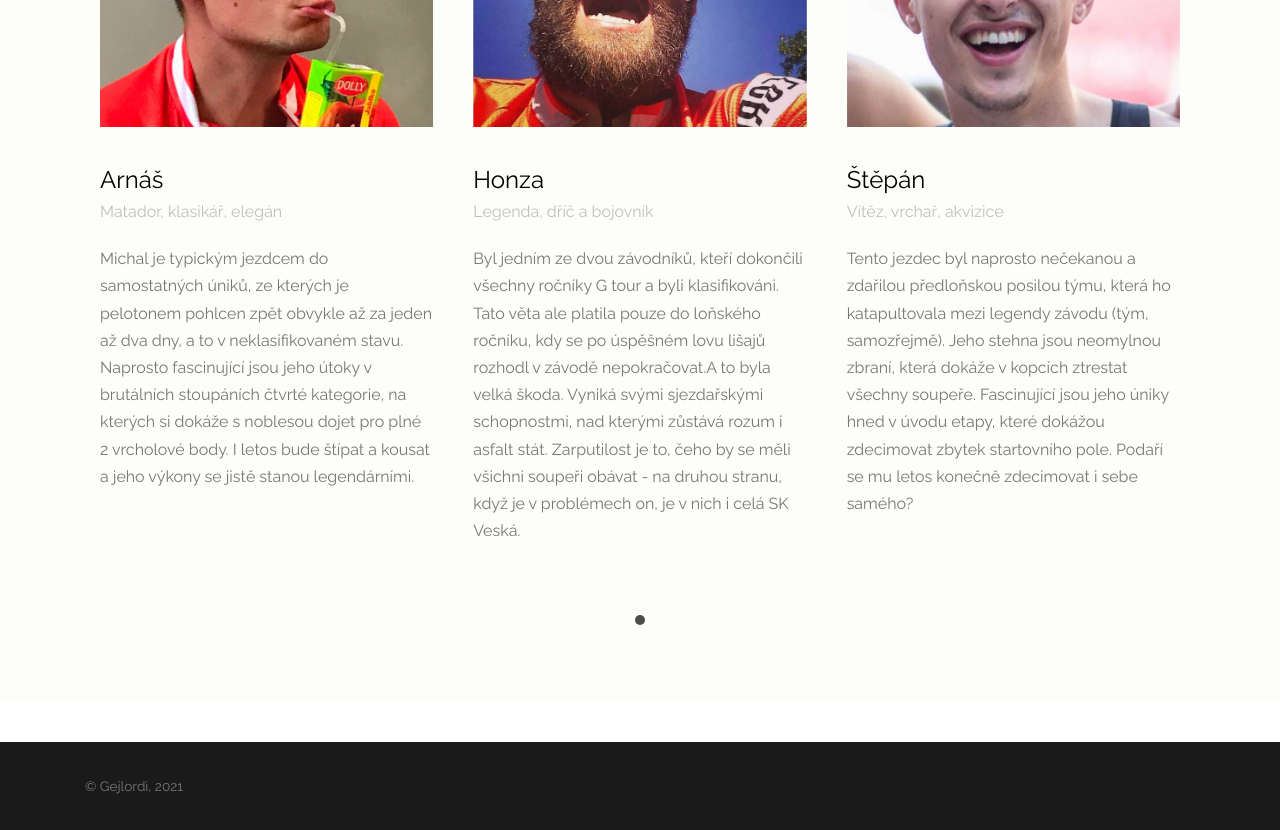
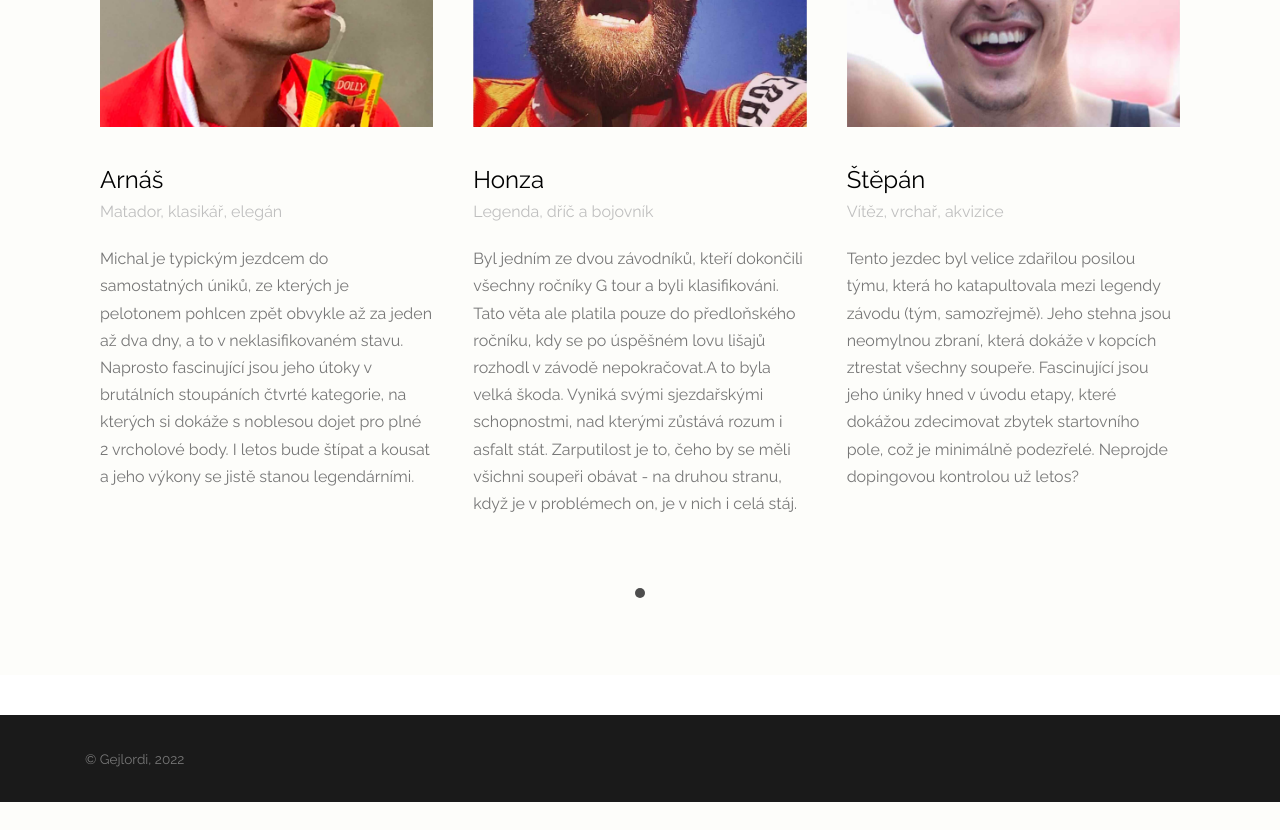
Before and after one commit to zbyste/G-tour.github.io, a plain HTML site: page sanpellegrino.html in a window 1280 px wide. Shown: the part 993-1823 px from the top of the page. After the commit the page ends 1795 px from the top, so only its background shows below. Drawn offline with Linux system fonts and the light colour scheme; files whose address does not match are found by name.

Commit message:
Update sanpellegrino.html

```diff
--- a/sanpellegrino.html
+++ b/sanpellegrino.html
@@ -171,7 +171,7 @@
 											<img src="images/honj.jpg" alt="" class="img-responsive">
 											<h2>Honza</h2>
 											<p class="role">Legenda, dříč a bojovník</p>
-											<p>Byl jedním ze dvou závodníků, kteří dokončili všechny ročníky G tour a byli klasifikováni. Tato věta ale platila pouze do loňského ročníku, kdy se po úspěšném lovu lišajů rozhodl v závodě nepokračovat.A to byla velká škoda. Vyniká svými sjezdařskými schopnostmi, nad kterými zůstává rozum i asfalt stát. Zarputilost je to, čeho by se měli všichni soupeři obávat - na druhou stranu, když je v problémech on, je v nich i celá SK Veská.</p>
+											<p>Byl jedním ze dvou závodníků, kteří dokončili všechny ročníky G tour a byli klasifikováni. Tato věta ale platila pouze do předloňského ročníku, kdy se po úspěšném lovu lišajů rozhodl v závodě nepokračovat.A to byla velká škoda. Vyniká svými sjezdařskými schopnostmi, nad kterými zůstává rozum i asfalt stát. Zarputilost je to, čeho by se měli všichni soupeři obávat - na druhou stranu, když je v problémech on, je v nich i celá stáj.</p>
 
 										</div>
 									</div>
@@ -180,7 +180,7 @@
 											<img src="images/stepan.jpg" alt="" class="img-responsive">
 											<h2>Štěpán</h2>
 											<p class="role">Vítěz, vrchař, akvizice</p>
-											<p>Tento jezdec byl naprosto nečekanou a zdařilou předloňskou posilou týmu, která ho katapultovala mezi legendy závodu (tým, samozřejmě). Jeho stehna jsou neomylnou zbraní, která dokáže v kopcích ztrestat všechny soupeře. Fascinující jsou jeho úniky hned v úvodu etapy, které dokážou zdecimovat zbytek startovního pole. Podaří se mu letos konečně zdecimovat i sebe samého?</p>
+											<p>Tento jezdec byl velice zdařilou posilou týmu, která ho katapultovala mezi legendy závodu (tým, samozřejmě). Jeho stehna jsou neomylnou zbraní, která dokáže v kopcích ztrestat všechny soupeře. Fascinující jsou jeho úniky hned v úvodu etapy, které dokážou zdecimovat zbytek startovního pole, což je minimálně podezřelé. Neprojde dopingovou kontrolou už letos?</p>
 
 										</div>
 									</div>
@@ -203,7 +203,7 @@
 			<div class="gtco-container">
 				<div class="row">
 					<div class="col-md-6 text-left">
-						<p><small>&copy; Gejlordi, 2021  </small></p>
+						<p><small>&copy; Gejlordi, 2022  </small></p>
 					</div>
 				</div>
 			</div>
```
